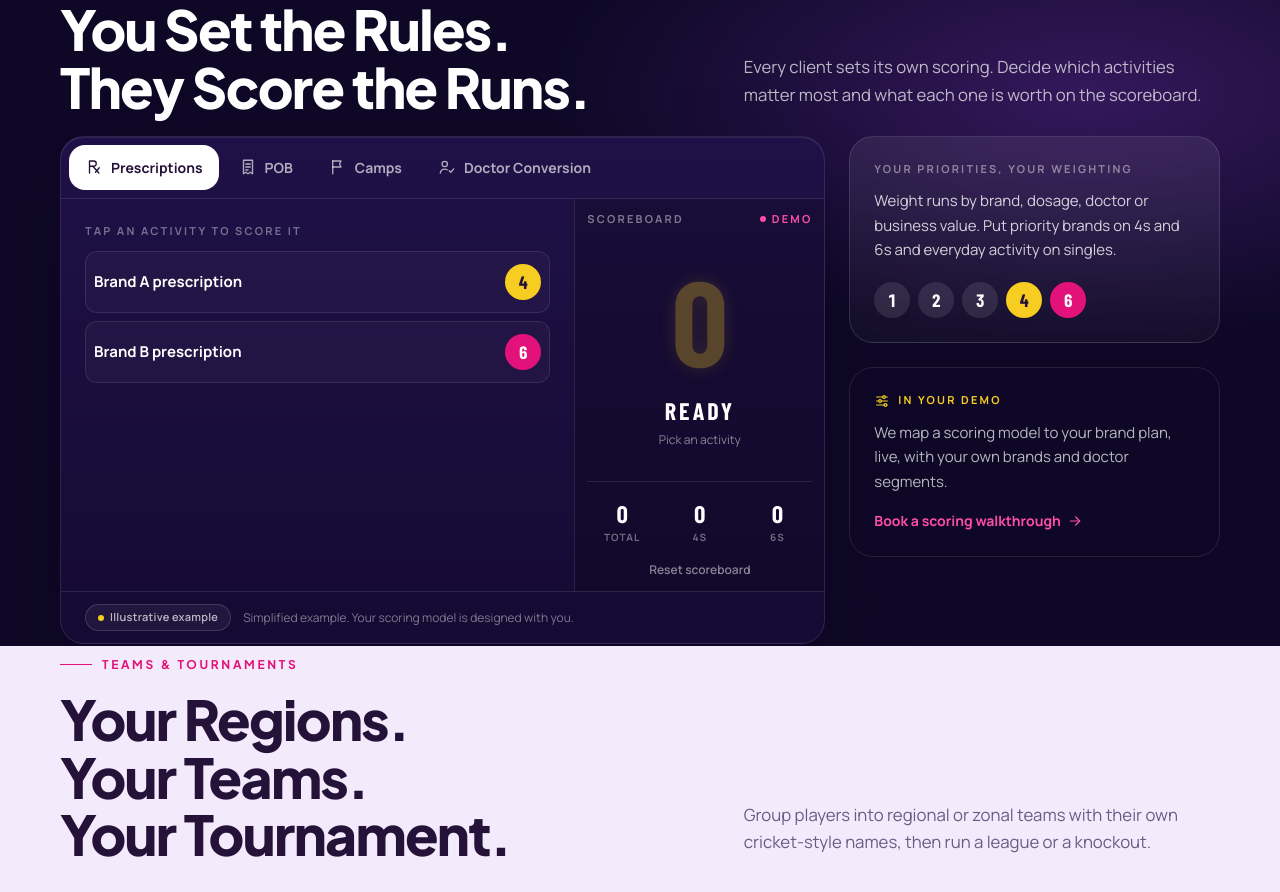
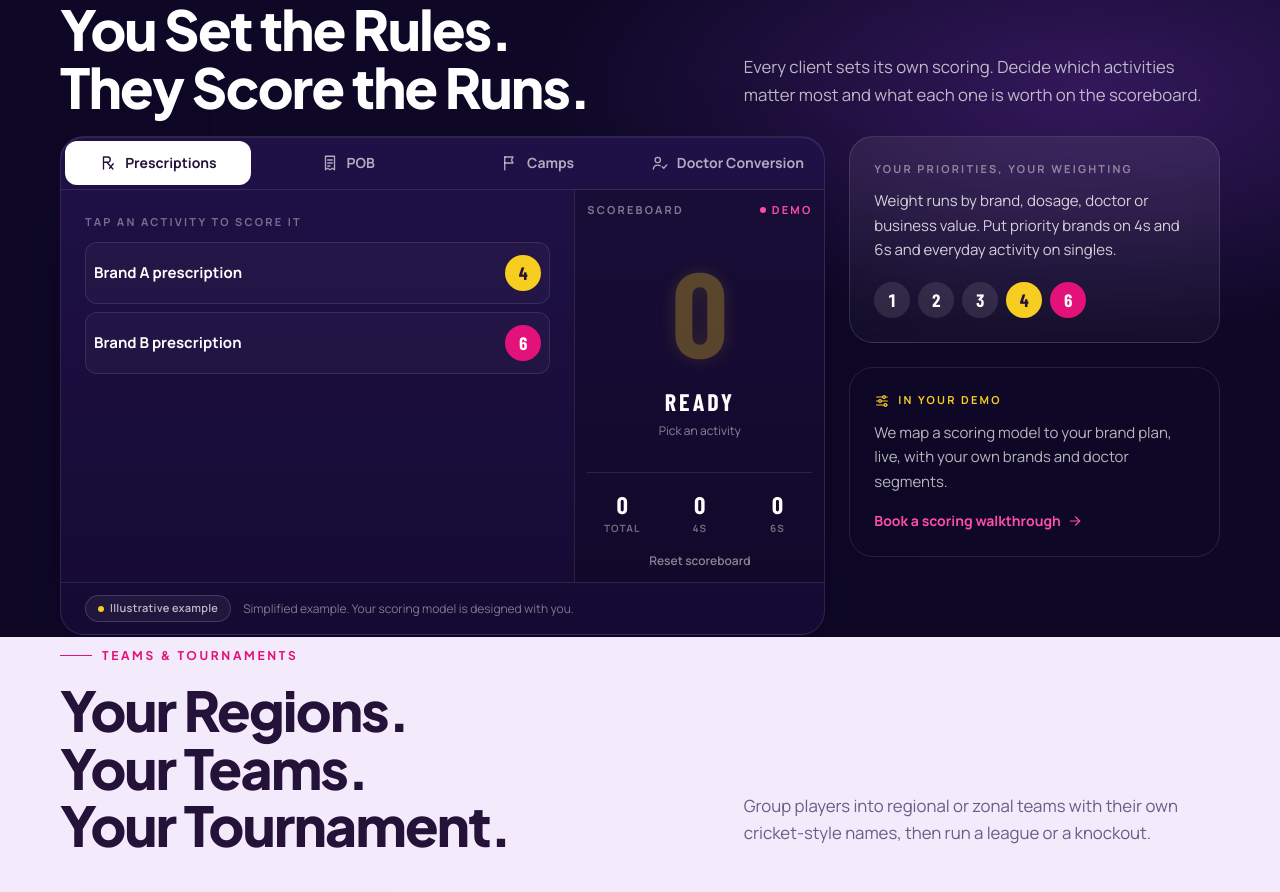
Before and after one commit to Rohan9833/rxpl-microsite, a React (Vite) app: page / in a window 1280 px wide. Shown: the part 1680-2572 px from the top of the page. Built offline with nearby package versions, Linux system fonts and the light colour scheme.

Commit message:
Make scoring tabs fit narrow screens

```diff
--- a/src/sections1.jsx
+++ b/src/sections1.jsx
@@ -241,11 +241,11 @@ export function Scoring() {
 
         <div className="mt-5 grid gap-6 @desk:grid-cols-12">
           <div className="scoreboard overflow-hidden rounded-3xl @desk:col-span-8">
-            <div className="hide-scroll flex gap-1 overflow-x-auto border-b border-white/10 p-2" role="tablist" aria-label="Activity category">
+            <div className="flex w-full gap-1 border-b border-white/10 p-1" role="tablist" aria-label="Activity category">
               {SCORING.map((s, k) => (
                 <button key={s.id} role="tab" aria-selected={cat === k} onClick={() => pick(k)}
-                  className={`flex shrink-0 items-center gap-2 rounded-2xl px-4 py-3 text-[14px] font-bold transition ${cat === k ? 'bg-white text-ink' : 'text-white/65 hover:bg-white/5 hover:text-white'}`}>
-                  <Icon name={s.icon} className="h-[18px] w-[18px]" />{s.label}
+                  className={`flex min-w-0 flex-1 flex-col items-center justify-center gap-1 rounded-xl px-1 py-2 text-center text-[10px] font-bold leading-tight transition @tab:flex-row @tab:gap-2 @tab:px-3 @tab:py-3 @tab:text-sm ${cat === k ? 'bg-white text-ink' : 'text-white/65 hover:bg-white/5 hover:text-white'}`}>
+                  <Icon name={s.icon} className="h-[18px] w-[18px] shrink-0" /><span className="min-w-0 whitespace-normal">{s.label}</span>
                 </button>
               ))}
             </div>
```
